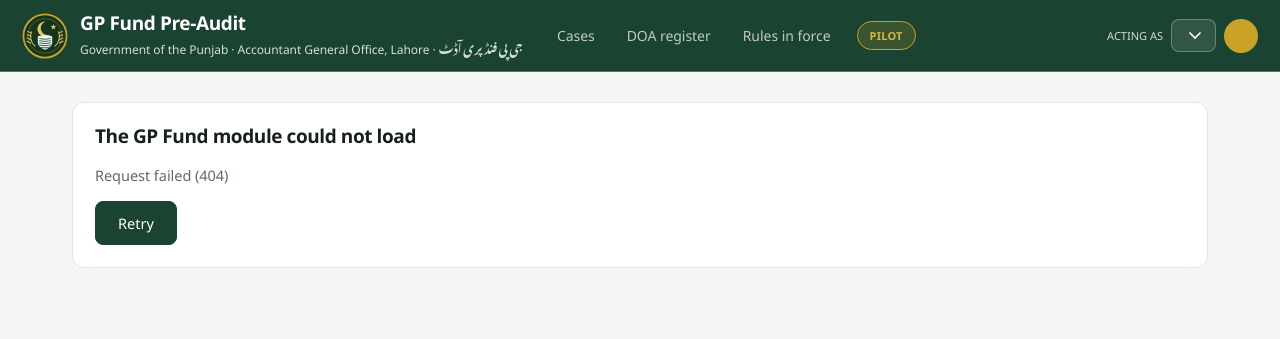
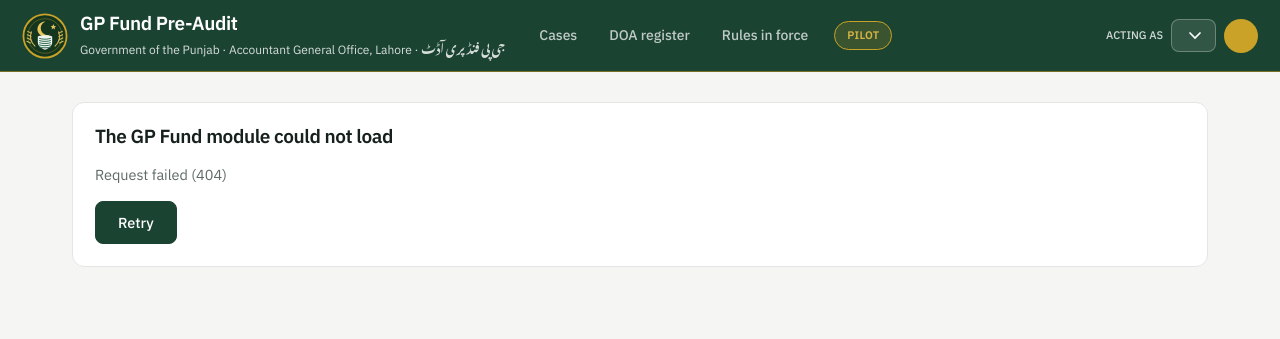
Before and after one commit to saadmuhammad11/pension, a PHP site: page / in a window 1280 px wide. Shown: the top 339 px of the page. Run offline with PHP 8.4, Linux system fonts and the light colour scheme; lists and menus that the app fills with data are empty; some web fonts are replaced.

Commit message:
The GP Fund module is set in the portal's own type, not a font that 404s
Co-Authored-By: Claude Opus 5 <noreply@anthropic.com>

```diff
--- a/GP/backend/web/styles.css
+++ b/GP/backend/web/styles.css
@@ -17,7 +17,7 @@
   --ok:    #1E7B4F;  --okbg:   #E9F6EF;
   --bg:    #F4F7F4;
 
-  --font: "Segoe UI", system-ui, -apple-system, Arial, sans-serif;
+  --font: "IBM Plex Sans", "Segoe UI", system-ui, -apple-system, Arial, sans-serif;
   --font-ur: "Jameel Noori Nastaleeq", "Noto Nastaliq Urdu", "Urdu Typesetting", serif;
   --font-mono: Consolas, Menlo, monospace;
 
@@ -519,12 +519,30 @@ html.embed .app { padding-top: 0; }
    the same colour pattern the portal wears since 28 Sep, so a GP Fund case embedded in the
    portal reads as the same product. Concretely: green-tinted greys instead of the blue-grey
    text and hairlines above (#1F2937 / #6B7280 are blue greys; #17211C / #5F6B64 sit on the
-   green); flat surfaces with a hairline and no shadow; navigation as underlined tabs; Geist
-   type with sentence-case labels; the portal's softer banner and tile tints. Everything above
-   this line is the approved skin and stays; this layer only re-tints and flattens it.
+   green); flat surfaces with a hairline and no shadow; navigation as underlined tabs; the
+   portal's own type with sentence-case labels, and its softer banner and tile tints.
+   Everything above this line is the approved skin and stays; this layer only re-tints and
+   flattens it.
    ========================================================================================== */
-@font-face { font-family: "Geist"; src: url("./fonts/Geist.woff2") format("woff2"); font-weight: 100 900; font-style: normal; font-display: swap; }
-@font-face { font-family: "Geist Mono"; src: url("./fonts/GeistMono.woff2") format("woff2"); font-weight: 100 900; font-style: normal; font-display: swap; }
+/* IBM Plex Sans, the same two files the portal ships (portals/src/shared/styles/fonts.css),
+ * copied here so the module stands up on its own port as well as inside the frame.
+ *
+ * Until 24 Oct 2026 these two rules named Geist and pointed at ./fonts/Geist.woff2, and there
+ * was no fonts/ directory: the module asked for the face on every load, got 404, and fell back
+ * to Segoe UI. The portal beside it was rendering IBM Plex Sans. That one missing file is most
+ * of what made the frame read as a second product. SIL Open Font License 1.1. */
+@font-face {
+  font-family: "IBM Plex Sans";
+  font-style: normal; font-weight: 100 700; font-stretch: 100%; font-display: swap;
+  src: url("./fonts/IBMPlexSans-latin-ext.woff2") format("woff2");
+  unicode-range: U+0100-02BA, U+02BD-02C5, U+02C7-02CC, U+02CE-02D7, U+02DD-02FF, U+0304, U+0308, U+0329, U+1D00-1DBF, U+1E00-1E9F, U+1EF2-1EFF, U+2020, U+20A0-20AB, U+20AD-20C4, U+2113, U+2C60-2C7F, U+A720-A7FF;
+}
+@font-face {
+  font-family: "IBM Plex Sans";
+  font-style: normal; font-weight: 100 700; font-stretch: 100%; font-display: swap;
+  src: url("./fonts/IBMPlexSans-latin.woff2") format("woff2");
+  unicode-range: U+0000-00FF, U+0131, U+0152-0153, U+02BB-02BC, U+02C6, U+02DA, U+02DC, U+0304, U+0308, U+0329, U+2000-206F, U+20AC, U+2122, U+2191, U+2193, U+2212, U+2215, U+FEFF, U+FFFD;
+}
 :root {
   --ink: #17211C; --muted: #5F6B64; --line: #E3E7E4; --bg: #F5F6F4;
   --sage: #EEF3EF; --sage2: #DDE7E0; --gold2: #D8B444;
@@ -537,8 +555,8 @@ html.embed .app { padding-top: 0; }
   --good-bg: #F1F7F3; --good-line: #D2E6D9;
   --warn-bg: #FBF6EA; --warn-line: #EEDFB8;
   --bad-bg:  #FBF1EF; --bad-line:  #F0D4CE;
-  --font: "Geist", "Segoe UI", system-ui, -apple-system, Arial, sans-serif;
-  --font-mono: "Geist Mono", Consolas, Menlo, ui-monospace, monospace;
+  --font: "IBM Plex Sans", "Segoe UI", system-ui, -apple-system, Arial, sans-serif;
+  --font-mono: Consolas, Menlo, ui-monospace, monospace;
   --t-body: 14.5px; --t-h1: 26px; --t-h2: 19px; --t-h3: 16px; --t-lead: 14.5px;
 }
 html, body { font-family: var(--font); font-feature-settings: "cv11", "ss01"; }
```
Also changed, not shown: GP/backend/web/fonts/IBMPlexSans-latin-ext.woff2 (added), GP/backend/web/fonts/IBMPlexSans-latin.woff2 (added), 2 other files.
